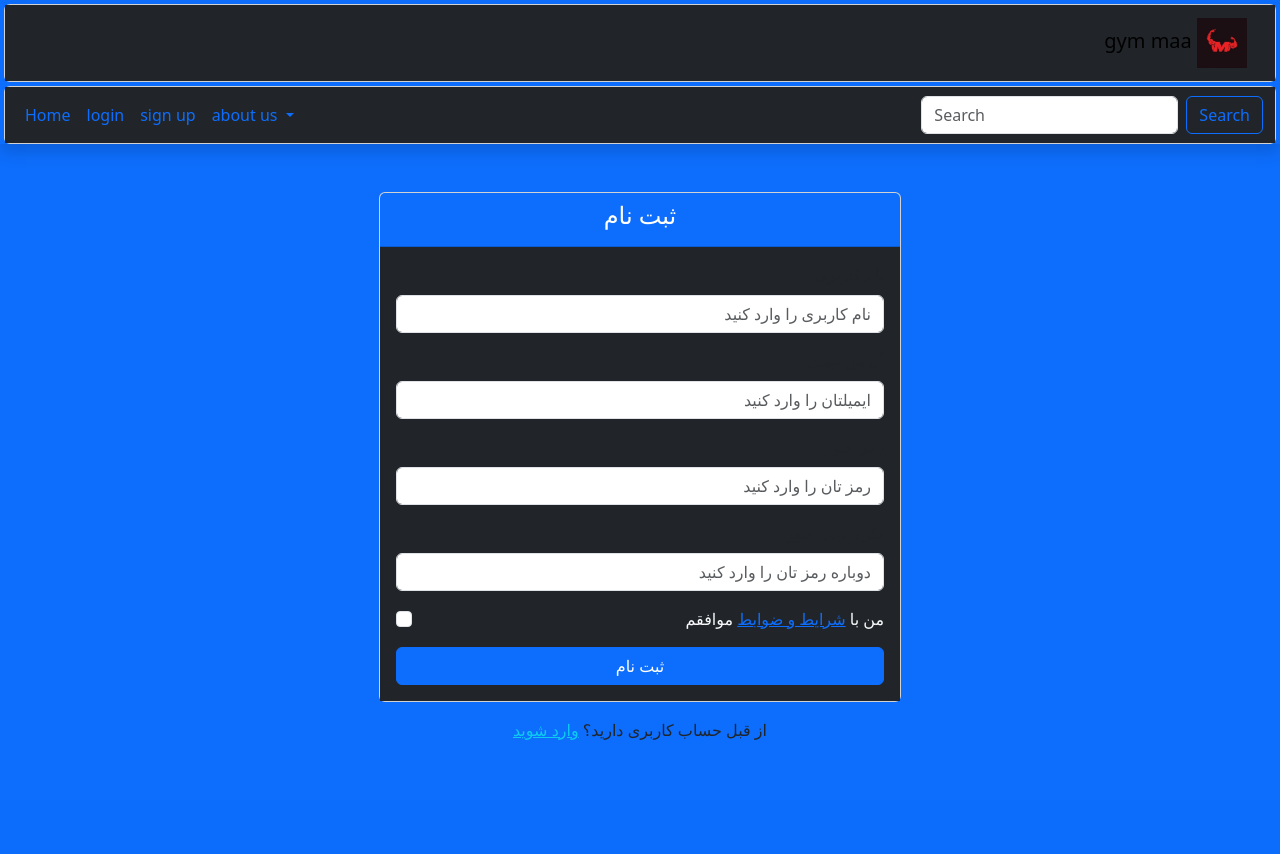
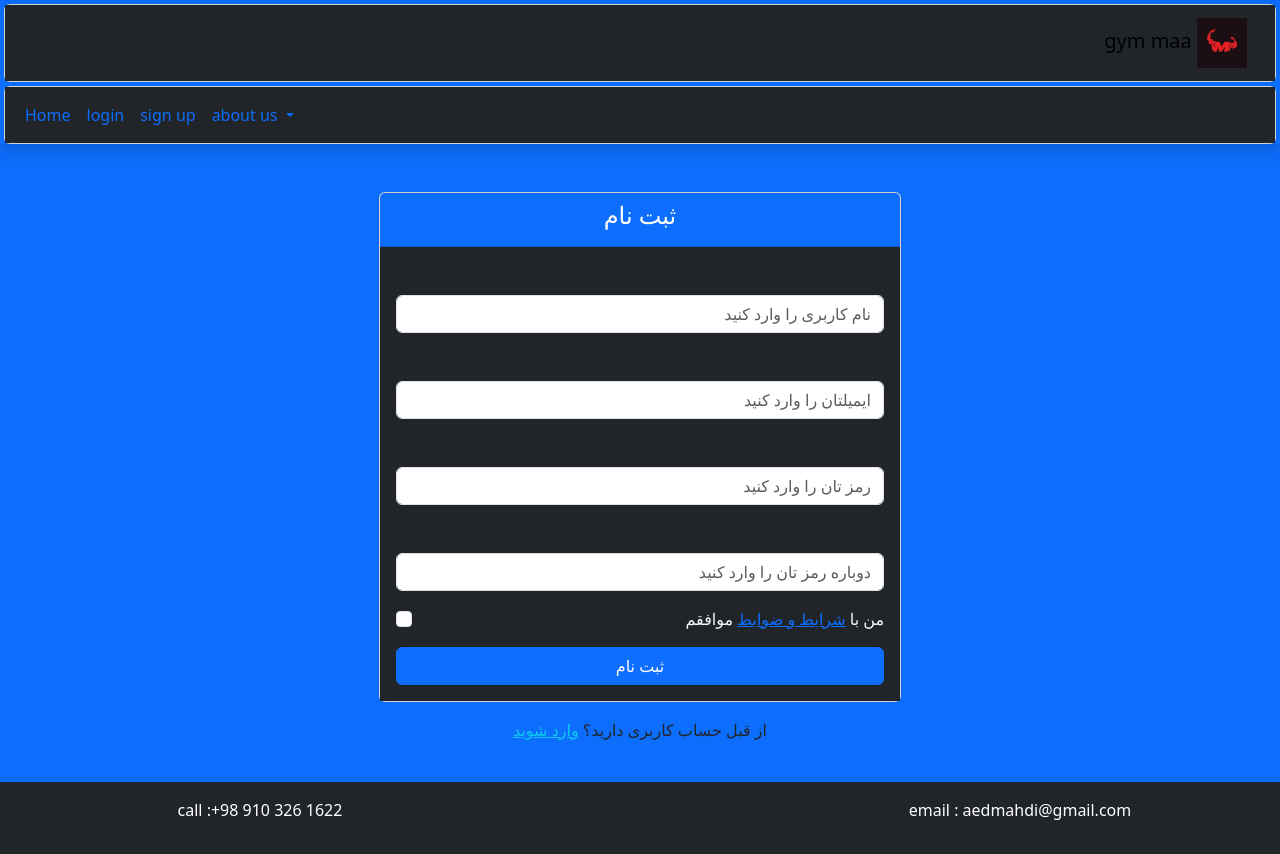
Before and after one commit to maa44/gym, a PHP site: page /signup.php in a window 1280 px wide. Before the commit the page ends 740 px from the top, so only its background shows below. Run offline with PHP 8.4, Linux system fonts and the light colour scheme.

Commit message:
Add files via upload

```diff
--- a/baghal.php
+++ b/baghal.php
@@ -5,7 +5,7 @@ include("header.html");
 <section class="container text-center">
 
  <div class="row row-cols-3"> >
- <div class="col text-dark"><img class="img-fluid rounded-5" src="img/front-view-chest.jpg"><a class="text-dark" href="lat.php">لت از جلو</a></div>
+ <div class="col text-dark"><a class="text-dark" href="lat.php"><img class="img-fluid rounded-5" src="img/front-view-chest.jpg">لت از جلو</a></div>
  </div>
 </section>
 
--- a/footer.html
+++ b/footer.html
@@ -3,9 +3,27 @@
 </main>
 
 
-<footer class="container  col" >
+<footer class="footer bg-dark p-3 mt-4">
+    <div class="container">
+        <div class="row">
+            <div id="myemail" class="col-md-4 text-center">
+                <i class="icon bi bi-envelope-fill"></i>
+                <p class="text-white">email : aedmahdi@gmail.com</p>
+            </div>
+            <div class="col-md-4 text-center">
+                <i class="icon bi bi-geo-alt-fill"></i>
+                <p class="text-white"></p>
+            </div>
+            <div id="call" class="col-md-4 text-center">
+                <i class="icon bi bi-telephone-fill"></i>
+                <p class="text-white">call :+98 910 326 1622</p>
+
+            </div>
+
+        </div>
+
+    </div>
 </footer>
-</div>
 <script src="https://cdn.jsdelivr.net/npm/@popperjs/core@2.11.8/dist/umd/popper.min.js" integrity="sha384-I7E8VVD/ismYTF4hNIPjVp/Zjvgyol6VFvRkX/vR+Vc4jQkC+hVqc2pM8ODewa9r" crossorigin="anonymous"></script>
 <script src="https://cdn.jsdelivr.net/npm/bootstrap@5.3.3/dist/js/bootstrap.min.js" integrity="sha384-0pUGZvbkm6XF6gxjEnlmuGrJXVbNuzT9qBBavbLwCsOGabYfZo0T0to5eqruptLy" crossorigin="anonymous"></script>
 </form>
--- a/header.html
+++ b/header.html
@@ -40,22 +40,22 @@
                 <a class="nav-link text-primary" href="signup.php">sign up</a>
               </li>
               <li class="nav-item dropdown">
-                <a class="nav-link dropdown-toggle text-primary" href="#" role="button" data-bs-toggle="dropdown" aria-expanded="false">
+                <a class="nav-link dropdown-toggle text-primary" href="footer.php" role="button" data-bs-toggle="dropdown" aria-expanded="false">
                   about us
                 </a>
                 <ul class="dropdown-menu">
-                  <li><a class="dropdown-item" href="#">Call</a></li>
-                  <li><a class="dropdown-item" href="#">Email</a></li>
+                  <li><a class="dropdown-item" href="#call">Call</a></li>
+                  <li><a class="dropdown-item" href="#myemail">Email</a></li>
                 </ul>
               </li>
               </div>
 
 
             </ul>
-            <form class="d-flex" role="search">
+            <!-- <form class="d-flex" role="search" >
               <input class="form-control me-2" type="search" placeholder="Search" aria-label="Search">
               <button class="btn btn-outline-primary" type="submit">Search</button>
-            </form>
+            </form> -->
           </div>
         </div>
       </nav>
--- a/login.php
+++ b/login.php
@@ -13,11 +13,11 @@ include("header.html");
             <form>
               <div class="mb-3">
                 <label for="email" class="form-label">ایمیل</label>
-                <input type="email" class="form-control" id="email" placeholder="ایمیل خود را وارد کنید">
+                <input type="email" class="form-control" name="email" id="email" placeholder="ایمیل خود را وارد کنید">
               </div>
               <div class="mb-3">
                 <label for="password" class="form-label">رمز عبور</label>
-                <input type="password" class="form-control" id="password" placeholder="رمز عبور خود را وارد کنید">
+                <input type="password" class="form-control" name="password" id="password" placeholder="رمز عبور خود را وارد کنید">
               </div>
               <div class="mb-3 form-check">
                 <input type="checkbox" class="form-check-input" id="remember">
--- a/signup.php
+++ b/signup.php
@@ -10,28 +10,28 @@ include("header.html");
             <h4>ثبت نام</h4>
           </div>
           <div class="card-body bg-dark">
-            <form>
+            <form action="signup_action.php" method="post">
               <div class="mb-3">
                 <label for="username" class="form-label">نام کاربری</label>
-                <input type="text" class="form-control" id="username" placeholder="نام کاربری را وارد کنید">
+                <input type="text" class="form-control" name="username" id="username" placeholder="نام کاربری را وارد کنید">
               </div>
               <div class="mb-3">
                 <label for="email" class="form-label">آدرس ایمیل</label>
-                <input type="email"  class="form-control " id="email" placeholder="ایمیلتان را وارد کنید">
+                <input type="email"  class="form-control " name="email" id="email" placeholder="ایمیلتان را وارد کنید">
               </div>
               <div class="mb-3">
                 <label for="password" class="form-label">رمز عبور</label>
-                <input type="password" class="form-control" id="password" placeholder="رمز تان را وارد کنید">
+                <input type="password" class="form-control" name="password" id="password" placeholder="رمز تان را وارد کنید">
               </div>
               <div class="mb-3">
                 <label for="confirmPassword" class="form-label">تکرار رمز عبور</label>
-                <input type="password" class="form-control" id="confirmPassword" placeholder="دوباره رمز تان را وارد کنید">
+                <input type="password" class="form-control" name="confirmPassword" id="confirmPassword" placeholder="دوباره رمز تان را وارد کنید">
               </div>
               <div class="mb-3 form-check">
                 <input type="checkbox" class="form-check-input" id="terms">
                 <label class="form-check-label text-light" for="terms">من با <a href="">شرایط و ضوابط</a class="text-light"> موافقم</a></label>
               </div>
-              <button type="submit" class="btn btn-primary w-100">ثبت نام</button>
+              <button type="submit" class="btn btn-primary w-100" onclick="signup_action.php">ثبت نام</button>
             </form>
           </div>
         </div>
```
Also changed, not shown: index.php (+5 -5 lines), login_action.php (added, +20 -0 lines), signup_action.php (added, +20 -0 lines), user.sql (added, +70 -0 lines).
